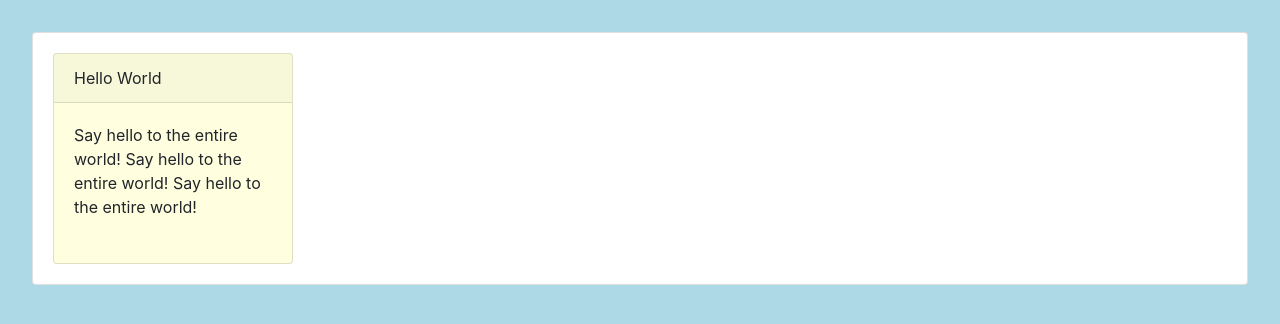
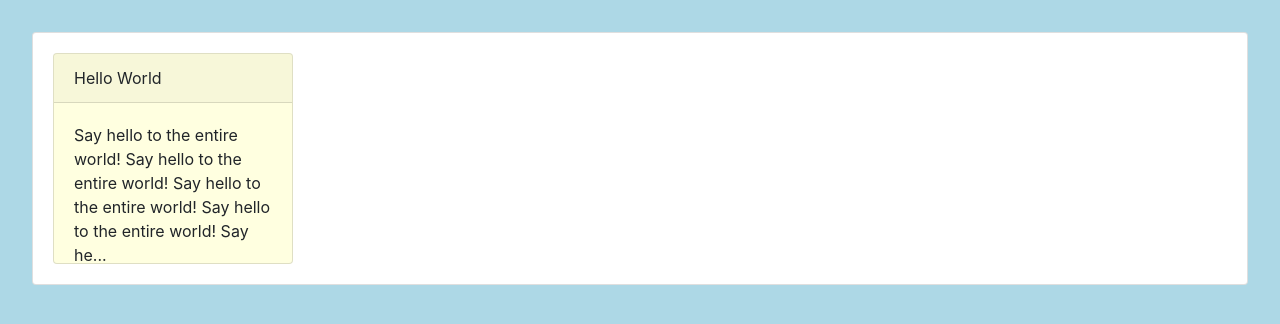
Before and after one commit to LindvedKrvang/Todo, an Angular app: page /todo/overview in a window 1280 px wide. Shown: the top 324 px of the page. Built offline with nearby package versions, Linux system fonts and the light colour scheme.

Commit message:
Added Summary pipe

```diff
--- a/src/app/note/note.module.ts
+++ b/src/app/note/note.module.ts
@@ -2,11 +2,13 @@ import { NgModule } from '@angular/core';
 import { CommonModule } from '@angular/common';
 import { NoteComponent } from './note/note.component';
 import {OverviewComponent} from './overview/overview.component';
+import { SummaryPipe } from './shared/pipes/summary.pipe';
 
 @NgModule({
   declarations: [
     OverviewComponent,
-    NoteComponent
+    NoteComponent,
+    SummaryPipe
   ],
   imports: [
     CommonModule
--- a/src/app/note/note/note.component.html
+++ b/src/app/note/note/note.component.html
@@ -1,6 +1,6 @@
 <div class="card">
   <div class="card-header">{{ note.title }}</div>
   <div class="card-body">
-    <p>{{ note.context }}</p>
+    <p>{{ note.context | summary:summaryLength }}</p>
   </div>
 </div>
--- a/src/app/note/note/note.component.ts
+++ b/src/app/note/note/note.component.ts
@@ -8,6 +8,8 @@ import {Note} from '../shared/entities/note';
 })
 export class NoteComponent implements OnInit {
 
+  summaryLength = 130;
+
   note: Note;
 
   constructor() {
@@ -17,7 +19,9 @@ export class NoteComponent implements OnInit {
   ngOnInit() {
     this.note =  {
       title: 'Hello World',
-      context: 'Say hello to the entire world!\nSay hello to the entire world!\nSay hello to the entire world!'
+      context: 'Say hello to the entire world! Say hello to the entire world! Say hello to the entire world! ' +
+        'Say hello to the entire world! Say hello to the entire world! Say hello to the entire world! ' +
+        'Say hello to the entire world! Say hello to the entire world!'
     };
   }
 
--- /dev/null
+++ b/src/app/note/shared/pipes/summary.pipe.ts
@@ -0,0 +1,19 @@
+import { Pipe, PipeTransform } from '@angular/core';
+
+@Pipe({
+  name: 'summary'
+})
+export class SummaryPipe implements PipeTransform {
+
+  defaultMaxCharacters = 20;
+
+  transform(value: string, maxCharacters?: number): string {
+    maxCharacters = maxCharacters ? maxCharacters : this.defaultMaxCharacters;
+
+    if (value.length > maxCharacters) {
+      value = `${value.substr(0, maxCharacters)}...`;
+    }
+    return value;
+  }
+
+}
```
Also changed, not shown: 1 other file (tests, documents, lock files or other folders).
